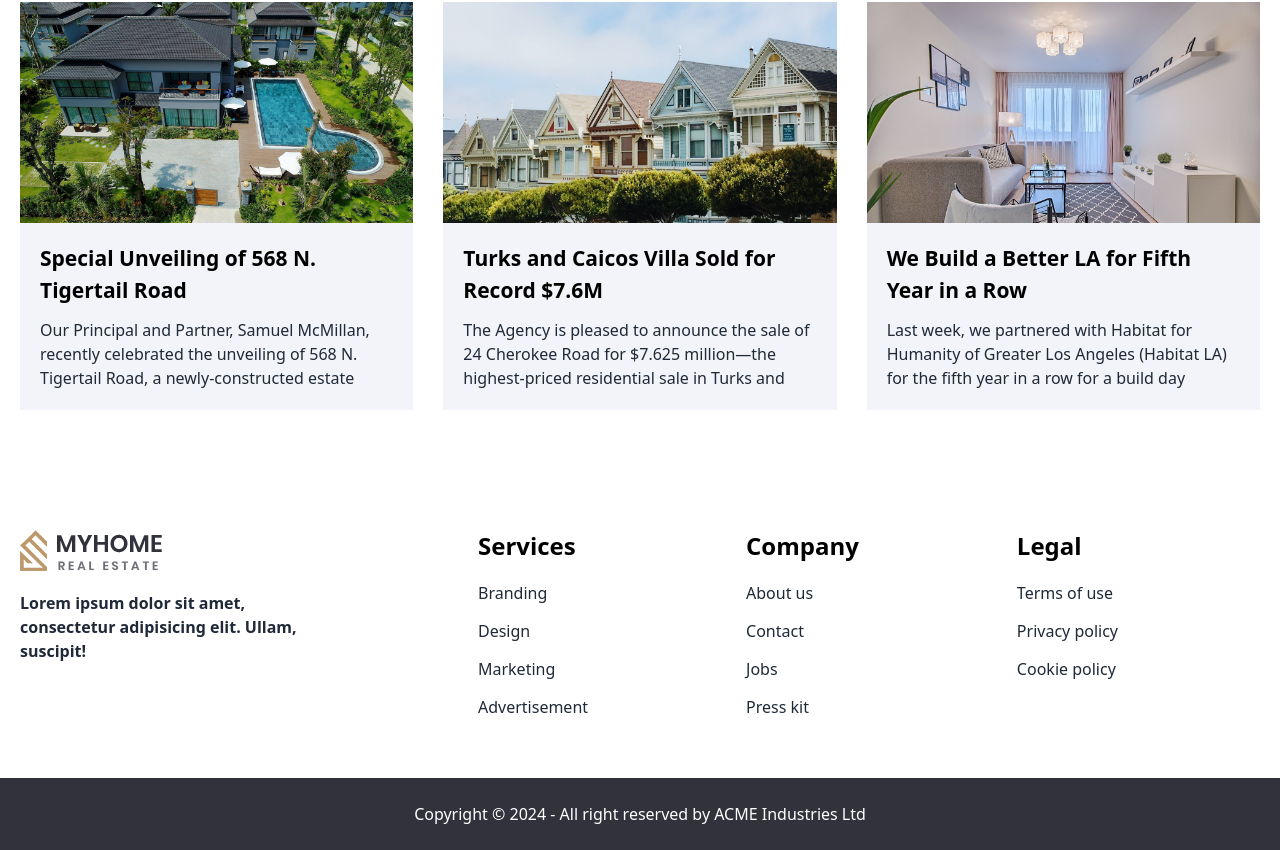
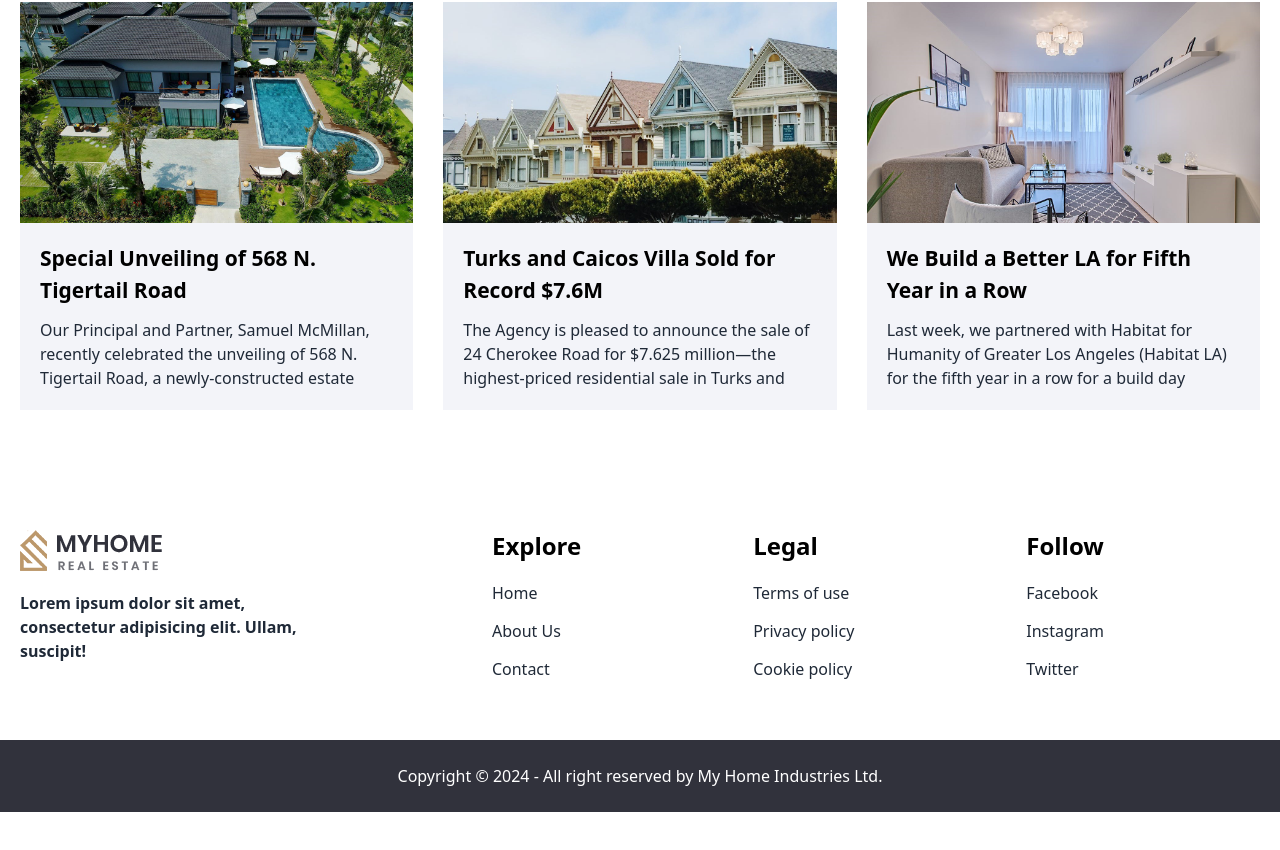
Before and after one commit to onik121/my-home, a React (Vite) app: page / in a window 1280 px wide. Shown: the part 1210-2060 px from the top of the page. After the commit the page ends 2022 px from the top, so only its background shows below. Built offline with nearby package versions, Linux system fonts and the light colour scheme; no server answers.

Commit message:
updated footer

```diff
--- a/src/components/Footer.jsx
+++ b/src/components/Footer.jsx
@@ -10,18 +10,10 @@ const Footer = () => {
                     <p className='mt-3 text-base font-semibold'>Lorem ipsum dolor sit amet, consectetur adipisicing elit. Ullam, suscipit!</p>
                 </aside>
                 <nav>
-                    <h6 className="text-2xl text-black font-semibold mb-2">Services</h6>
-                    <a className="link link-hover">Branding</a>
-                    <a className="link link-hover">Design</a>
-                    <a className="link link-hover">Marketing</a>
-                    <a className="link link-hover">Advertisement</a>
-                </nav>
-                <nav>
-                    <h6 className="text-2xl text-black font-semibold mb-2">Company</h6>
-                    <a className="link link-hover">About us</a>
+                    <h6 className="text-2xl text-black font-semibold mb-2">Explore</h6>
+                    <a className="link link-hover">Home</a>
+                    <a className="link link-hover">About Us</a>
                     <a className="link link-hover">Contact</a>
-                    <a className="link link-hover">Jobs</a>
-                    <a className="link link-hover">Press kit</a>
                 </nav>
                 <nav>
                     <h6 className="text-2xl text-black font-semibold mb-2">Legal</h6>
@@ -29,9 +21,15 @@ const Footer = () => {
                     <a className="link link-hover">Privacy policy</a>
                     <a className="link link-hover">Cookie policy</a>
                 </nav>
+                <nav>
+                    <h6 className="text-2xl text-black font-semibold mb-2">Follow</h6>
+                    <a className="link link-hover">Facebook</a>
+                    <a className="link link-hover">Instagram</a>
+                    <a className="link link-hover">Twitter</a>
+                </nav>
             </footer>
             <footer className="footer footer-center p-6 bg-[#31323c] text-white">
-                <p className="text-base">Copyright © 2024 - All right reserved by ACME Industries Ltd</p>
+                <p className="text-base">Copyright © 2024 - All right reserved by My Home Industries Ltd.</p>
             </footer>
         </div>
     );
```
